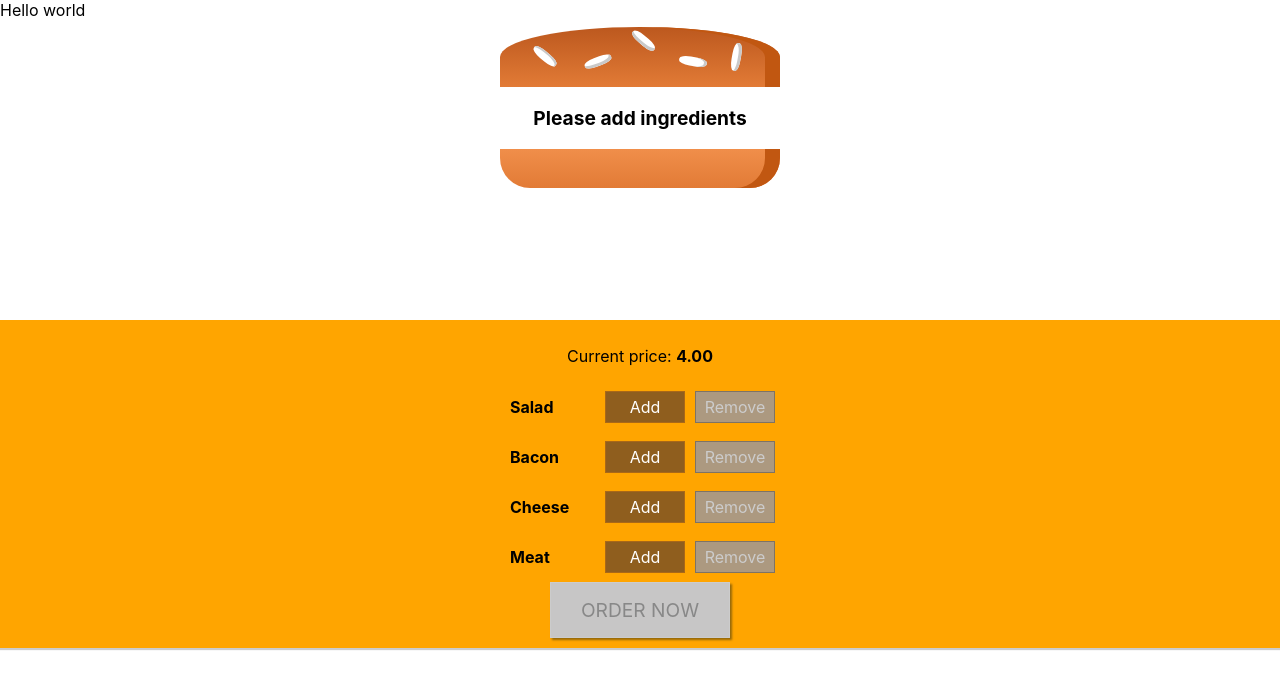
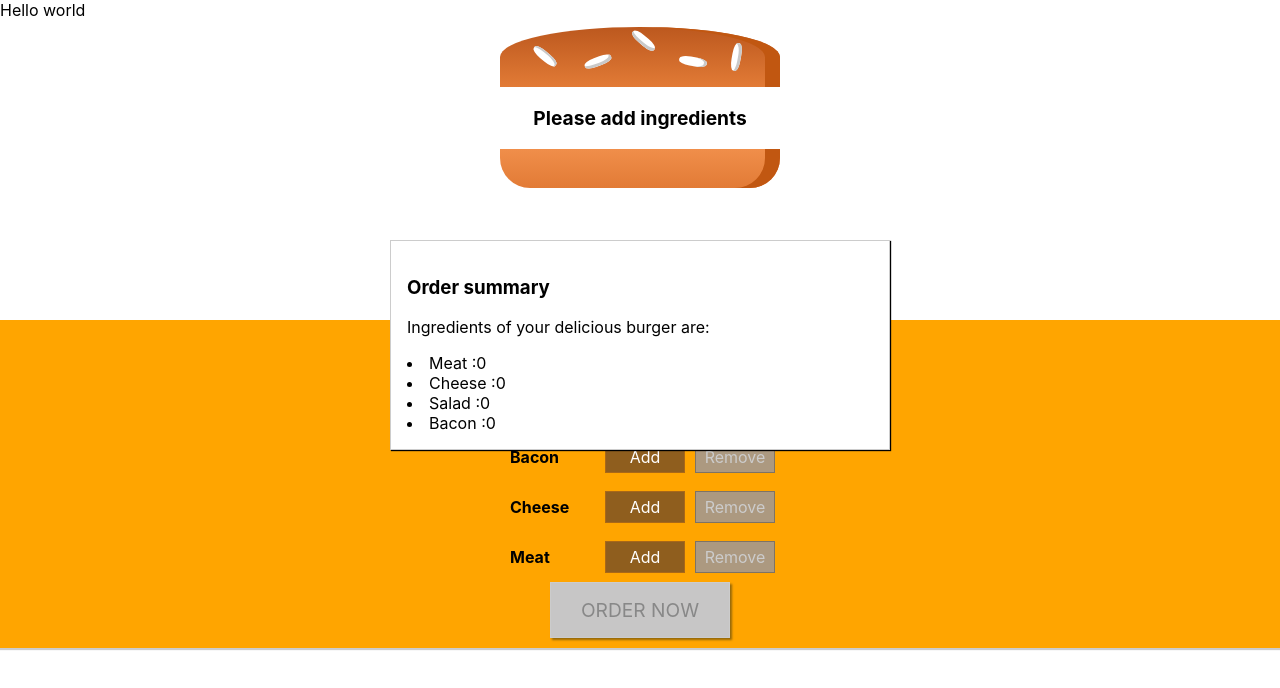
Before and after one commit to pxeona/build-your-burger, a React (Create React App) app: page / in a window 1280 px wide. Shown: the top 688 px of the page. Built offline with nearby package versions, Linux system fonts and the light colour scheme.

Commit message:
Added a modal window to show order summary before checkout

```diff
--- /dev/null
+++ b/src/components/Burger/OrderSummary/OrderSummary.js
@@ -0,0 +1,20 @@
+import React from "react";
+import Aux from "../../../hoc/Auxiliary";
+
+const orderSummary = (props) => {
+  const ingredientSummary = Object.keys(props.ingredients).map((ingKey) => (
+    <li>
+      <span style={{ textTransform: "capitalize" }}>{ingKey} </span>:
+      {props.ingredients[ingKey]}
+    </li>
+  ));
+  return (
+    <Aux>
+      <h3>Order summary</h3>
+      <p>Ingredients of your delicious burger are:</p>
+      {ingredientSummary}
+    </Aux>
+  );
+};
+
+export default orderSummary;
--- /dev/null
+++ b/src/components/UI/Modal/Modal.js
@@ -0,0 +1,8 @@
+import React from "react";
+import styles from "./Modal.module.css";
+
+const modal = (props) => {
+  return <div className={styles.Modal}>{props.children}</div>;
+};
+
+export default modal;
--- /dev/null
+++ b/src/components/UI/Modal/Modal.module.css
@@ -0,0 +1,20 @@
+.Modal {
+  position: fixed;
+  z-index: 500;
+  background-color: white;
+  width: 70%;
+  border: 1px solid #ccc;
+  box-shadow: 1px 1px 1px black;
+  padding: 16px;
+  left: 15%;
+  top: 30%;
+  box-sizing: border-box;
+  transition: all 0.3s ease-out;
+}
+
+@media (min-width: 600px) {
+  .Modal {
+    width: 500px;
+    left: calc(50% - 250px);
+  }
+}
--- a/src/containers/BurgerBuilder/BurgerBuilder.js
+++ b/src/containers/BurgerBuilder/BurgerBuilder.js
@@ -3,6 +3,8 @@ import React, { Component } from "react";
 import Aux from "../../hoc/Auxiliary";
 import Burger from "../../components/Burger/Burger";
 import BuildControls from "../../components/Burger/BuildControls/BuildControls";
+import Modal from "../../components/UI/Modal/Modal";
+import OrderSummary from "../../components/Burger/OrderSummary/OrderSummary";
 
 const INGREDIENT_PRICES = {
   salad: 0.5,
@@ -77,6 +79,9 @@ class BurgerBuilder extends Component {
 
     return (
       <Aux>
+        <Modal>
+          <OrderSummary ingredients={this.state.ingredients} />
+        </Modal>
         <Burger ingredients={this.state.ingredients} />
         <BuildControls
           addIngredient={this.addIngredientHandler}
```
Also changed, not shown: src/components/UI/Backdrop/Backdrop.js (added).
